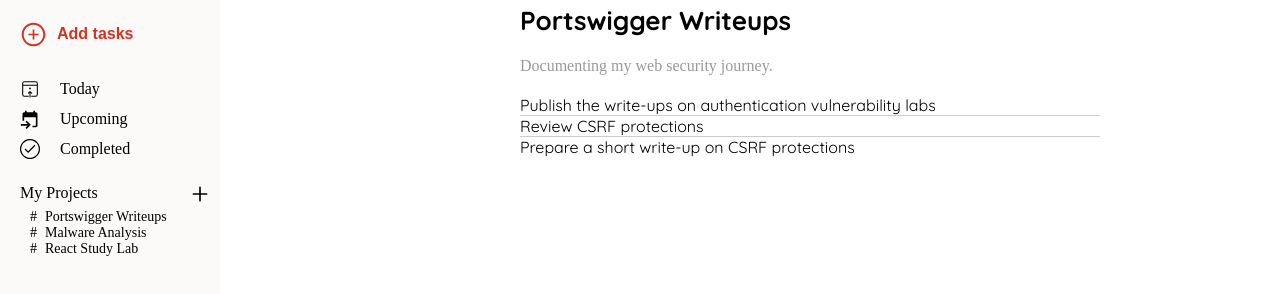
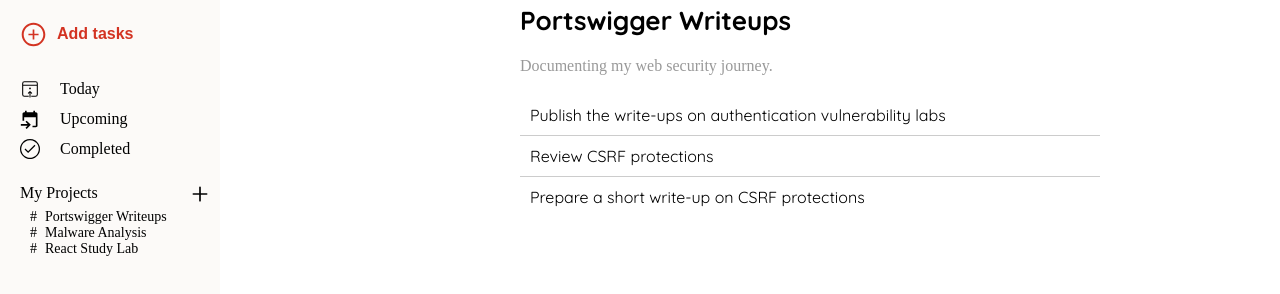
Before and after one commit to ctrl-username/todolist, a website built with webpack: page src/template.html in a window 1280 px wide. Shown: the part 96-390 px from the top of the page. Built offline with nearby package versions, Linux system fonts and the light colour scheme; a web font is replaced by a local one.

Commit message:
style: add some padding to list items

```diff
--- a/package.json
+++ b/package.json
@@ -4,7 +4,7 @@
   "description": "todo list app",
   "main": "index.js",
   "scripts": {
-    "test": "webpack serve & onchange '**/*' -- npx prettier --write --ignore-unknown {{changed}}",
+    "start": "webpack serve & onchange '**/*' -- npx prettier --write --ignore-unknown {{changed}}",
     "build": "webpack build",
     "format": "prettier . --write",
     "format:watch": "onchange '**/*' -- npx prettier --write --ignore-unknown {{changed}}"
--- a/src/canvas.css
+++ b/src/canvas.css
@@ -160,6 +160,7 @@ a {
 
 .todo-item {
   border-bottom: 1px solid #ccc;
+  padding: 10px;
 }
 
 .todo-item:last-child {
```
